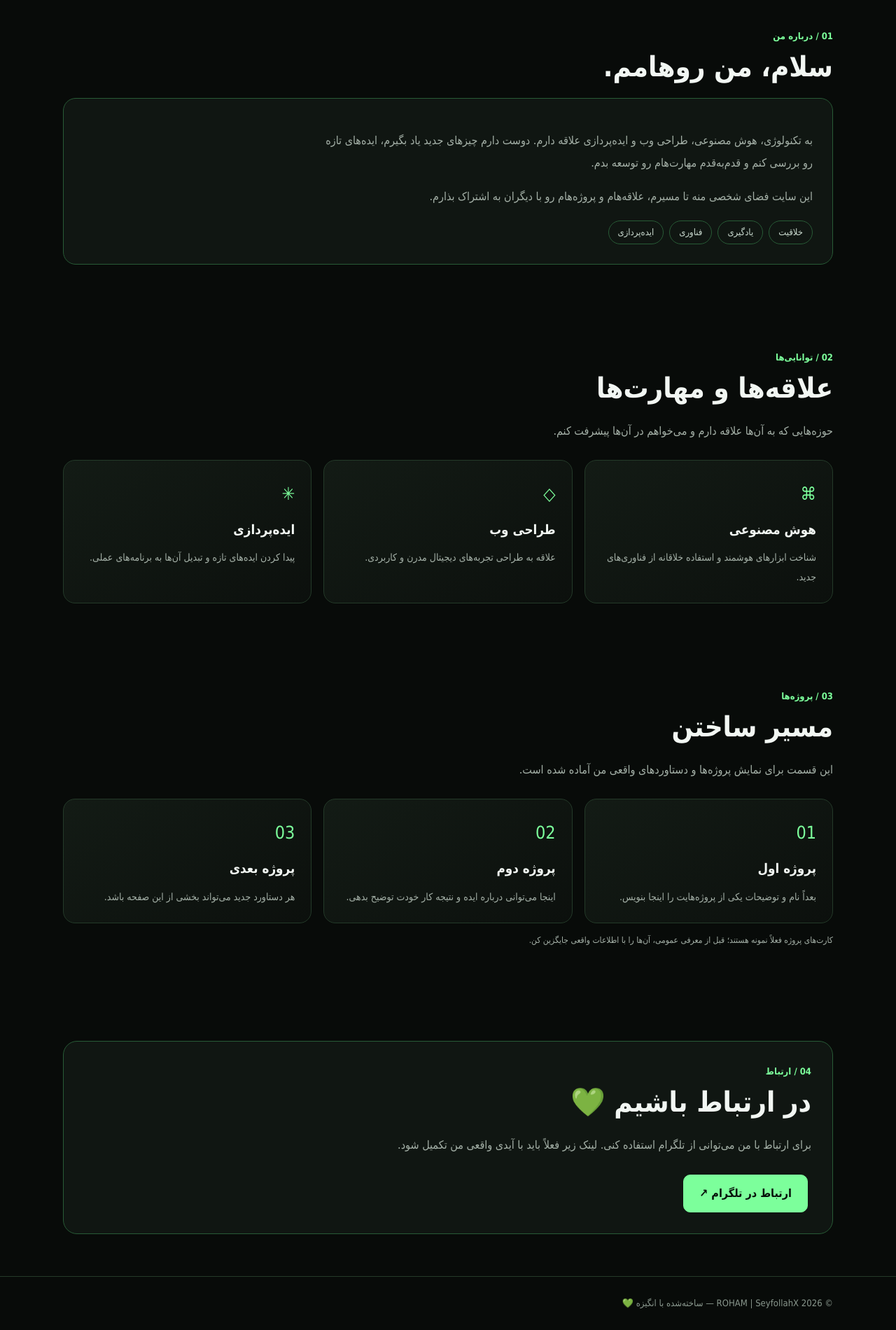
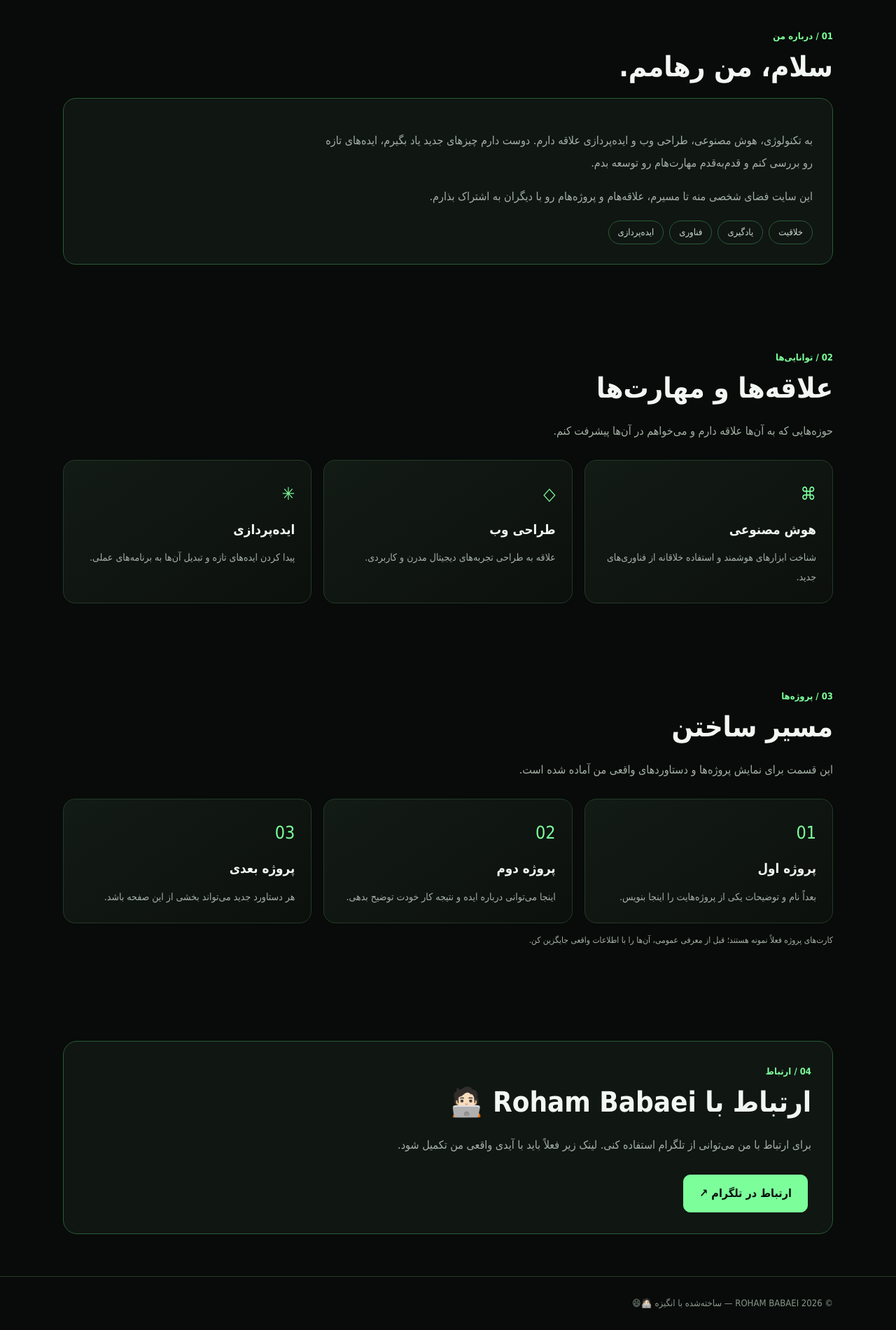
Before and after one commit to SeyfollahX/SeyfollahX, a plain HTML site: page index.html in a window 1280 px wide. Shown: the part 665-2565 px from the top of the page at 70% size. Drawn offline with Linux system fonts and the light colour scheme.

Commit message:
Roham's Personal Website Info

```diff
--- a/index.html
+++ b/index.html
@@ -3,7 +3,7 @@
 <meta charset="UTF-8">
 <meta name="viewport" content="width=device-width, initial-scale=1.0">
 <meta name="theme-color" content="#080b09">
-<title>ROHAM | SeyfollahX</title>
+<title>ROHAM BABABEI</title>
 <style>
 *{box-sizing:border-box}
 html{scroll-behavior:smooth}
@@ -45,7 +45,7 @@ footer{border-top:1px solid #243a29;padding:25px 0;color:#89978d;font-size:13px}
 <header>
 <div class="wrap">
 <nav>
-<a class="logo" href="#home">SEYFOLLAHX.</a>
+<a class="logo" href="#home">Roham.</a>
 <div>
 <a href="#about">درباره من</a>
 <a href="#skills">توانایی‌ها</a>
@@ -67,7 +67,7 @@ footer{border-top:1px solid #243a29;padding:25px 0;color:#89978d;font-size:13px}
 </div><section id="about">
 <div class="wrap">
 <div class="label">01 / درباره من</div>
-<h2 class="title">سلام، من روهامم.</h2>
+<h2 class="title">سلام، من رهامم.</h2>
 <div class="aboutbox">
 <p class="muted">به تکنولوژی، هوش مصنوعی، طراحی وب و ایده‌پردازی علاقه دارم. دوست دارم چیزهای جدید یاد بگیرم، ایده‌های تازه رو بررسی کنم و قدم‌به‌قدم مهارت‌هام رو توسعه بدم.</p>
 <p class="muted">این سایت فضای شخصی منه تا مسیرم، علاقه‌هام و پروژه‌هام رو با دیگران به اشتراک بذارم.</p>
@@ -101,13 +101,13 @@ footer{border-top:1px solid #243a29;padding:25px 0;color:#89978d;font-size:13px}
 <div class="wrap">
 <div class="contact">
 <div class="label">04 / ارتباط</div>
-<h2 class="title">در ارتباط باشیم 💚</h2>
+<h2 class="title">ارتباط با Roham Babaei 🧑🏻‍💻</h2>
 <p class="muted">برای ارتباط با من می‌توانی از تلگرام استفاده کنی. لینک زیر فعلاً باید با آیدی واقعی من تکمیل شود.</p>
-<a class="btn primary" href="https://t.me/" target="_blank" rel="noopener noreferrer">ارتباط در تلگرام ↗</a>
+<a class="btn primary" href="https://t.me/Roham_Babaei" target="_blank" rel="noopener noreferrer">ارتباط در تلگرام ↗</a>
 </div>
 </div>
 </section>
 </main>
-<footer><div class="wrap">© 2026 ROHAM | SeyfollahX — ساخته‌شده با انگیزه 💚</div></footer>
+<footer><div class="wrap">© 2026 ROHAM BABAEI  — ساخته‌شده با انگیزه 🧑🏻‍💻😄</div></footer>
 </body>
 </html>
```
